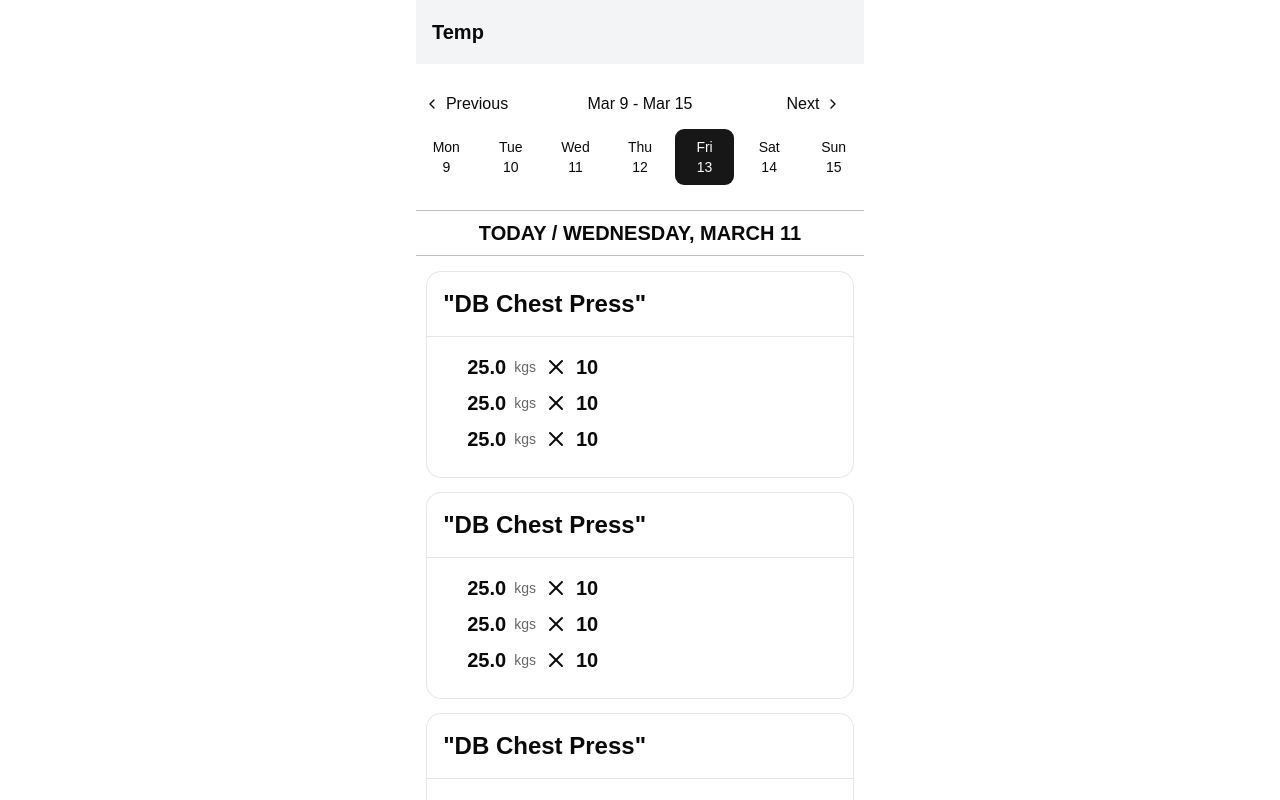
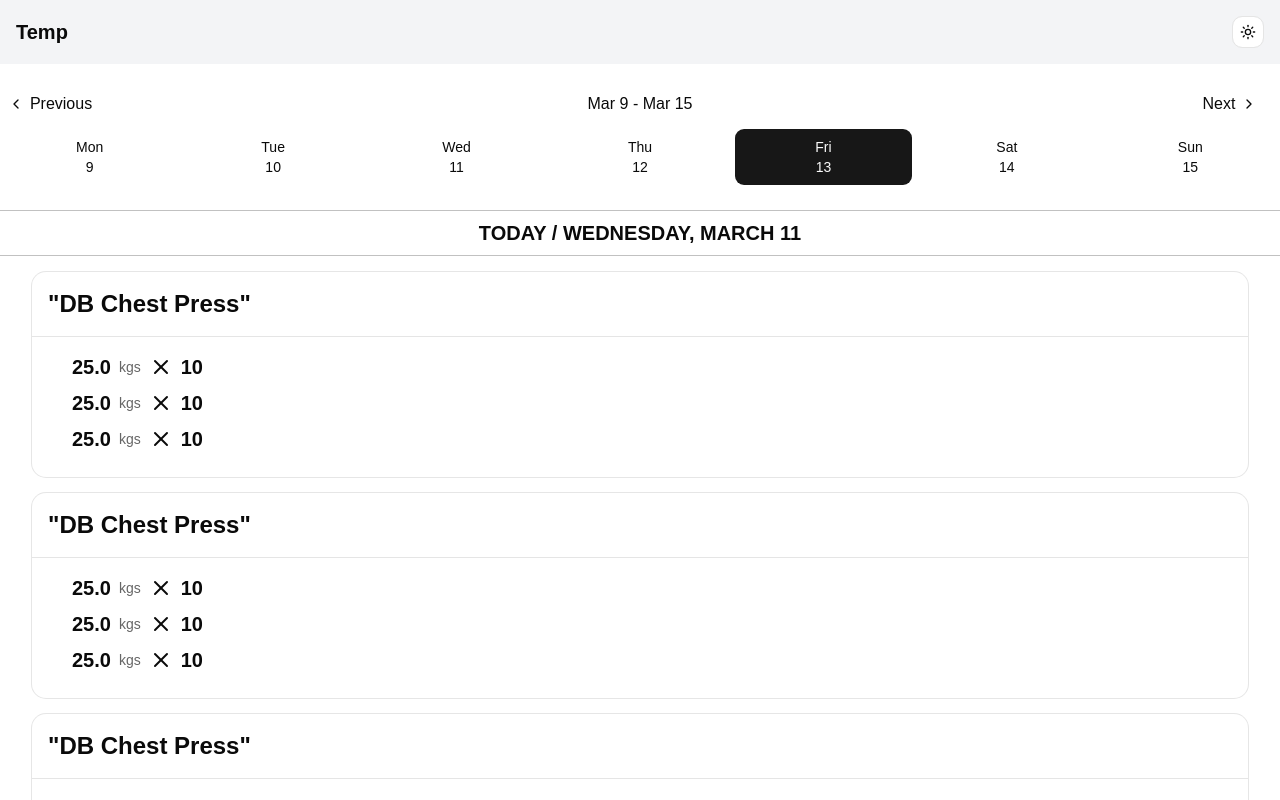
Before and after one commit to Tobias0013/gym-tracker, a Next.js app: page / in a window 1280 px wide. Shown: the top 800 px of the page. Built offline with nearby package versions, Linux system fonts and the light colour scheme.

Commit message:
feat: enhance layout with overflow handling and integrate ThemeToggle in TopAppBar

```diff
--- a/src/app/layout.tsx
+++ b/src/app/layout.tsx
@@ -27,18 +27,9 @@ export default function RootLayout({
   return (
     <html lang="en">
       <body
-        className={`${geistSans.variable} ${geistMono.variable} antialiased`}
+        className={`${geistSans.variable} ${geistMono.variable} antialiased overflow-hidden`}
       >
-        <ThemeProvider>
-          <div className="min-h-screen flex justify-center">
-            <div className="w-full max-w-md  min-h-screen relative">
-              {children}
-            </div>
-          </div>
-          <div className="flex justify-end p-4">
-            <ThemeToggle />
-          </div>
-        </ThemeProvider>
+        <ThemeProvider>{children}</ThemeProvider>
       </body>
     </html>
   );
--- a/src/components/TopAppBar/index.tsx
+++ b/src/components/TopAppBar/index.tsx
@@ -1,8 +1,12 @@
+import { ThemeToggle } from "../theme-toggle";
+
 export default function TopAppBar() {
   return (
     <div className="w-full h-16 bg-gray-100 dark:bg-gray-800 flex items-center justify-between px-4">
       <h1 className="text-xl font-bold">Temp</h1>
-      <div className="flex items-center gap-4"></div>
+      <div className="flex items-center gap-4">
+        <ThemeToggle />
+      </div>
     </div>
   );
 }
```
